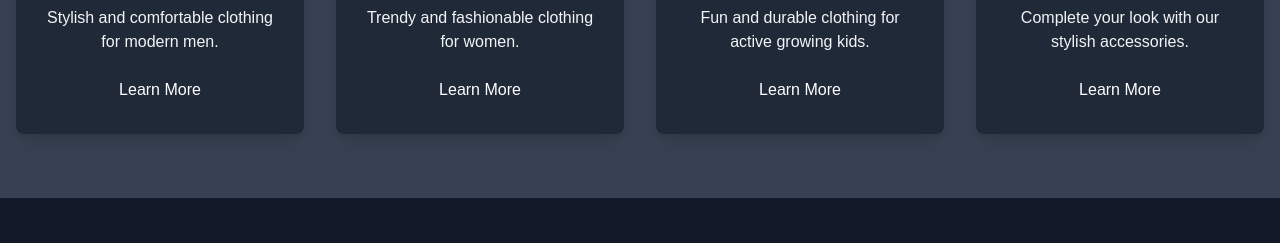
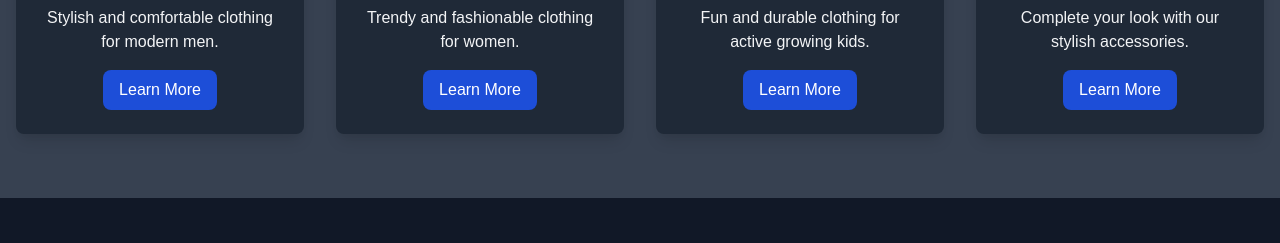
Before and after one commit to ajeet98011/TIC-The-Intelligence-Clothing-Co., a plain HTML site: page Landing page Clothing Advertisment/womens.html in a window 1280 px wide. Shown: the part 2485-2728 px from the top of the page. Drawn offline with nearby package versions, Linux system fonts and the light colour scheme.

Commit message:
Update womens.html

```diff
--- a/Landing page Clothing Advertisment/womens.html
+++ b/Landing page Clothing Advertisment/womens.html
@@ -50,7 +50,8 @@
             <div class="text-center text-white z-10">
                 <h1 class="text-4xl md:text-5xl font-bold mb-4 animate__animated animate__fadeIn">Welcome to Clothing Co.</h1>
                 <p class="text-lg md:text-xl mb-8 animate__animated animate__fadeIn animate__delay-1s">Fashion for Everyone - Men, Women, Kids, and More!</p>
-                <a href="#womens" class="bg-primary text-white py-2 px-4 rounded hover:bg-blue-700 transition duration-300">Explore Our Collection</a>
+                <a href="#services" class="bg-blue-700 text-white py-2 px-6 rounded-lg transition duration-300">Explore Our Collection</a>
+
             </div>
         </div>
     </section>
@@ -171,28 +172,28 @@
                     <img src="https://www.sustainablejungle.com/wp-content/uploads/2022/11/Images-by-United-by-Blue-1.jpg" alt="Men's Clothing" class="w-full h-32 object-cover mb-4 rounded-lg">
                     <h3 class="text-xl font-semibold mb-4 text-success">Men's Clothing</h3>
                     <p>Stylish and comfortable clothing for modern men.</p>
-                    <a href="mens.html" class="inline-block mt-4 text-white bg-primary hover:bg-primary-dark py-2 px-4 rounded-lg transition duration-300">Learn More</a>
+                    <a href="mens.html" class="inline-block mt-4 text-white bg-blue-700 hover:bg-primary-dark py-2 px-4 rounded-lg transition duration-300">Learn More</a>
                 </div>
                 <!-- Women's Clothing -->
                 <div class="bg-gray-800 p-6 rounded-lg shadow-lg">
                     <img src="https://d2line.com/thatlook/wp-content/uploads/sites/4/2022/09/women-fashion-and-women-clothing.png" alt="Women's Clothing" class="w-full h-32 object-cover mb-4 rounded-lg">
                     <h3 class="text-xl font-semibold mb-4 text-success">Women's Clothing</h3>
                     <p>Trendy and fashionable clothing for women.</p>
-                    <a href="womens.html" class="inline-block mt-4 text-white bg-primary hover:bg-primary-dark py-2 px-4 rounded-lg transition duration-300">Learn More</a>
+                    <a href="womens.html" class="inline-block mt-4 text-white bg-blue-700 hover:bg-primary-dark py-2 px-4 rounded-lg transition duration-300">Learn More</a>
                 </div>
                 <!-- Kids' Clothing -->
                 <div class="bg-gray-800 p-6 rounded-lg shadow-lg">
                     <img src="https://prathaa.in/cdn/shop/articles/PHOTO-2021-08-08-19-40-33-686608.jpg?v=1722067300" alt="Kids' Clothing" class="w-full h-32 object-cover mb-4 rounded-lg">
                     <h3 class="text-xl font-semibold mb-4 text-success">Kids' Clothing</h3>
                     <p>Fun and durable clothing for active growing kids.</p>
-                    <a href="kids.html" class="inline-block mt-4 text-white bg-primary hover:bg-primary-dark py-2 px-4 rounded-lg transition duration-300">Learn More</a>
+                    <a href="kids.html" class="inline-block mt-4 text-white bg-blue-700 hover:bg-primary-dark py-2 px-4 rounded-lg transition duration-300">Learn More</a>
                 </div>
                 <!-- Accessories -->
                 <div class="bg-gray-800 p-6 rounded-lg shadow-lg">
                     <img src="https://images.ctfassets.net/3s5io6mnxfqz/3q6QfJJZgqTljZhxbwliRz/ecde7628474fb6613b460adedf02f64f/AdobeStock_185261221.jpeg" alt="Accessories" class="w-full h-32 object-cover mb-4 rounded-lg">
                     <h3 class="text-xl font-semibold mb-4 text-success">Accessories</h3>
                     <p>Complete your look with our stylish accessories.</p>
-                    <a href="accessories.html" class="inline-block mt-4 text-white bg-primary hover:bg-primary-dark py-2 px-4 rounded-lg transition duration-300">Learn More</a>
+                    <a href="accessories.html" class="inline-block mt-4 text-white bg-blue-700 hover:bg-primary-dark py-2 px-4 rounded-lg transition duration-300">Learn More</a>
                 </div>
             </div>
         </div>
@@ -240,7 +241,7 @@
                     <h3 class="text-2xl font-bold text-primary mb-6">Newsletter</h3>
                     <form action="#" method="POST" class="flex flex-col items-center">
                         <input type="email" name="newsletter-email" placeholder="Your Email" class="w-full max-w-xs p-4 mb-4 border border-gray-600 bg-gray-800 text-white rounded-lg focus:outline-none focus:ring-2 focus:ring-primary transition duration-300">
-                        <button type="submit" class="bg-green-500 text-white py-2 px-6 rounded-lg hover:bg-green-600 transition duration-300">Subscribe</button>
+                        <button type="submit" class="bg-blue-700 text-white py-2 px-6 rounded-lg transition duration-300">Subscribe</button>
                     </form>
                 </div>
             </div>
```
